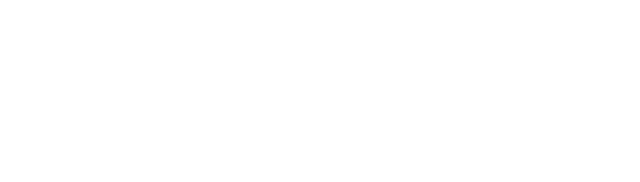
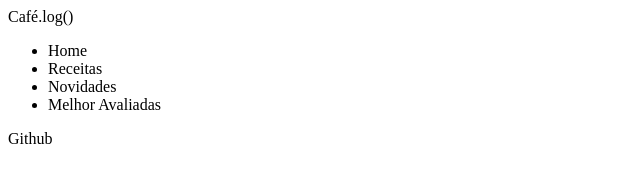
Before and after one commit to Grazziano/cafe.log-landing-page, a plain HTML site: page index.html in a window 1280 px wide. Shown: the whole page, without its empty margins (0-640 px from the left). Drawn offline with Linux system fonts and the light colour scheme.

Commit message:
feat: creating header html structure

```diff
--- a/index.html
+++ b/index.html
@@ -3,7 +3,7 @@
   <head>
     <meta charset="UTF-8" />
     <meta name="viewport" content="width=device-width, initial-scale=1.0" />
-    <title>Coffee Shop</title>
+    <title>Café.log()</title>
     <meta
       name="description"
       content="Explore dezenas de variações da bebida favorita entre os devs ao redor mundo!"
@@ -11,7 +11,18 @@
     <link rel="stylesheet" href="style.css" />
   </head>
   <body>
-    <header></header>
+    <header>
+      <nav>
+        <span>Café.log()</span>
+        <ul>
+          <li><a>Home</a></li>
+          <li><a>Receitas</a></li>
+          <li><a>Novidades</a></li>
+          <li><a>Melhor Avaliadas</a></li>
+        </ul>
+        <a>Github</a>
+      </nav>
+    </header>
 
     <main></main>
 
```
